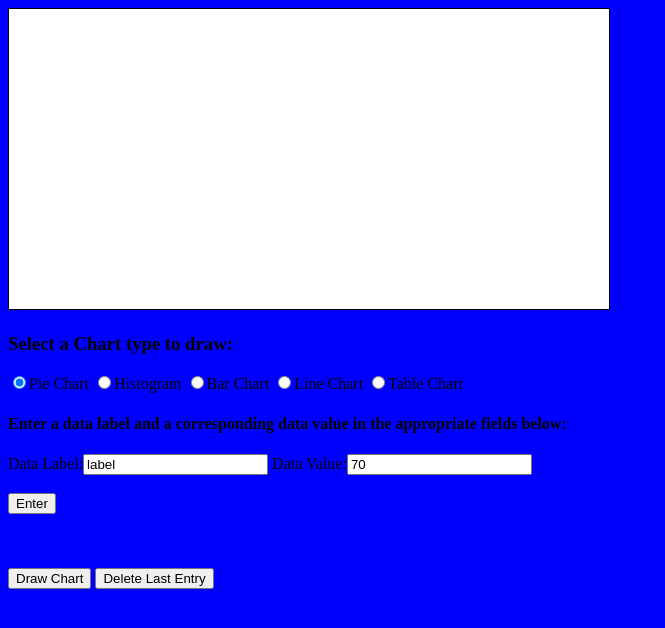
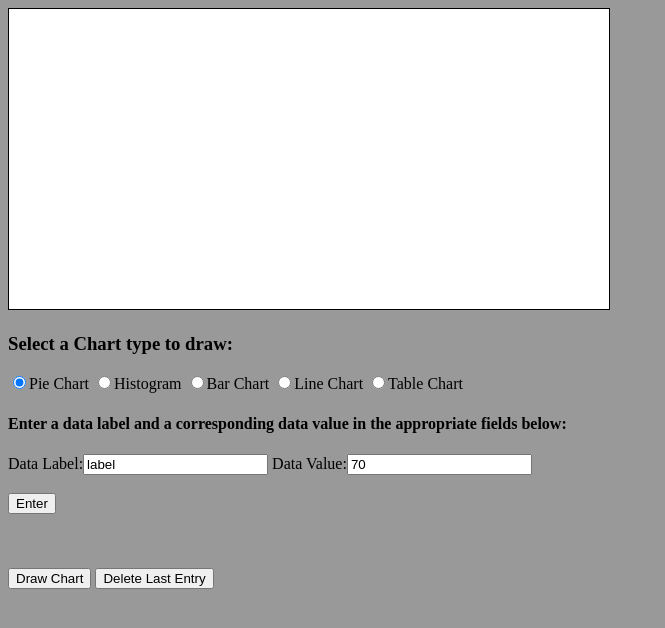
Before and after one commit to micEnigma/micEnigma.github.io, a plain HTML site: page index.html in a window 1280 px wide. Shown: the whole page, without its empty margins (0-665 px from the left). Drawn offline with Linux system fonts and the light colour scheme.

Commit message:
Update chartApp.css

```diff
--- a/chartApp.css
+++ b/chartApp.css
@@ -1,5 +1,5 @@
 body {
-  background-color: blue;
+  background-color: rgba(0,0,0,.4);
 }
 
 #board {
```
